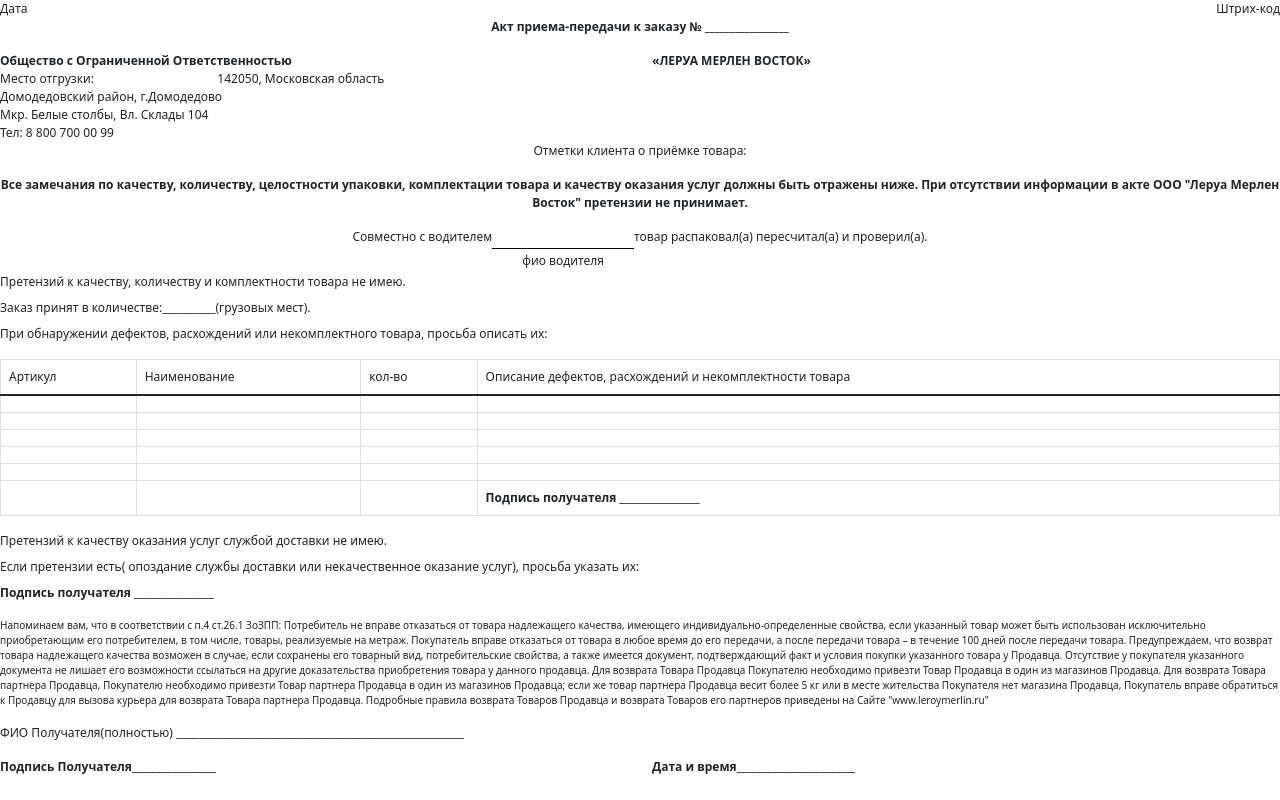
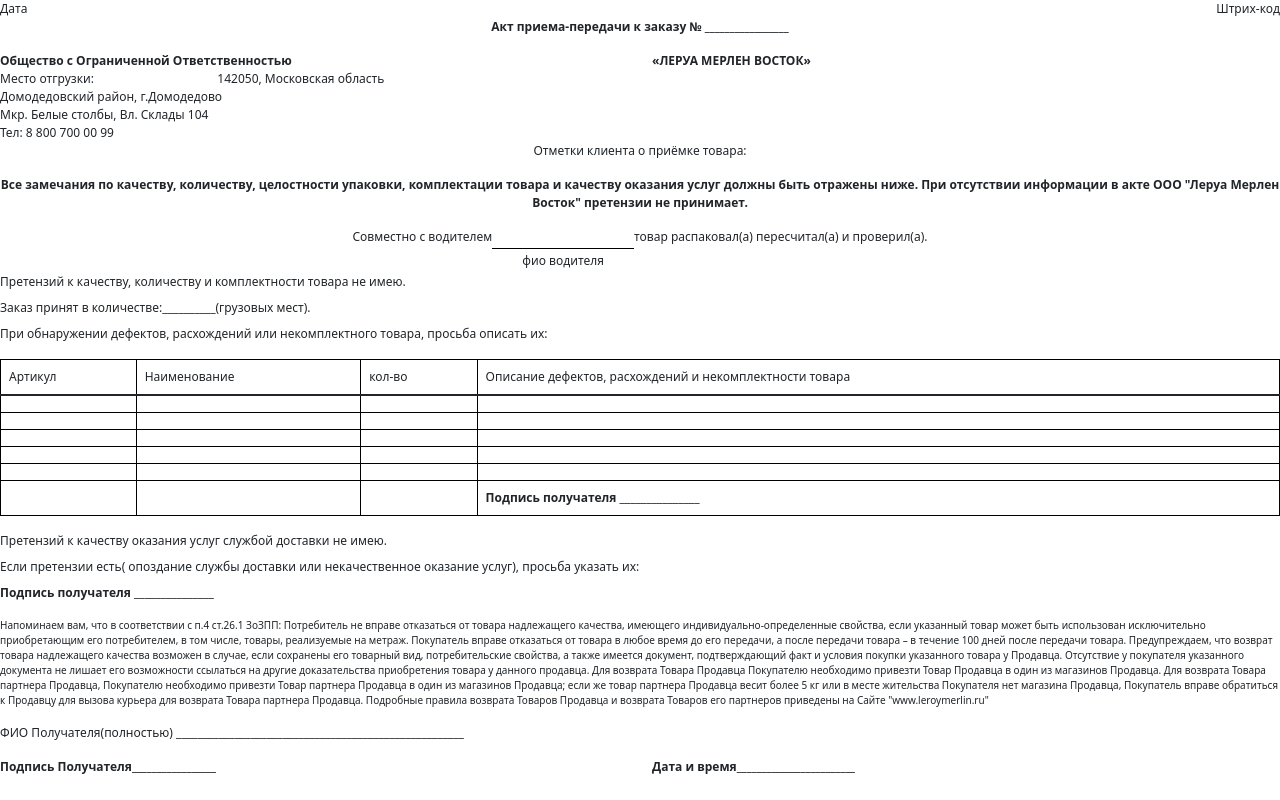
Before and after one commit to sebafurego/Act_podorojnic, a plain HTML site: page index.html in a window 1280 px wide. Drawn offline with nearby package versions, Linux system fonts and the light colour scheme.

Commit message:
Change border color

```diff
--- a/index.html
+++ b/index.html
@@ -26,6 +26,9 @@
         }
         .smaller {
             font-size: 10px;
+        }
+        body .table {
+            border-color: #000000;
         }
     </style>
   </head>
```
